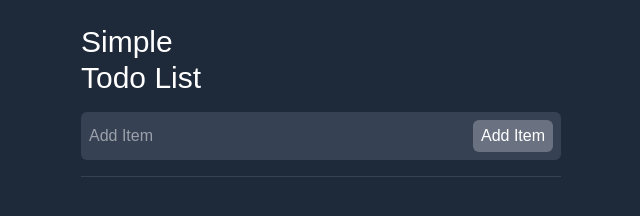
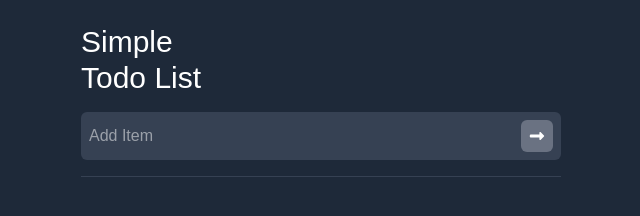
Before and after one commit to TavionK/Vanilla-JS-Todo-List-App, a website built with Vite: page index.html in a window 1280 px wide. Shown: the whole page, without its empty margins (319-959 px from the left). Built offline with nearby package versions, Linux system fonts and the light colour scheme.

Commit message:
"Improve button styling and replace 'Add Item' text with SVG icon for a cleaner UI"

```diff
--- a/index.html
+++ b/index.html
@@ -24,13 +24,22 @@
             placeholder="Add Item"
           />
           <button
-            class="bg-gray-500 border-none px-2 py-1 rounded-md text-white hover:bg-gray-600 ease-in-out duration-200"
+            class="cursor-pointer bg-gray-500 border-none p-2 rounded-md text-white hover:bg-gray-600 ease-in-out duration-200"
             id="add-btn"
           >
-            Add Item
+            <svg
+              class="fill-white size-4"
+              xmlns="http://www.w3.org/2000/svg"
+              viewBox="0 0 640 640"
+            >
+              <!--!Font Awesome Free v7.2.0 by @fontawesome - https://fontawesome.com License - https://fontawesome.com/license/free Copyright 2026 Fonticons, Inc.-->
+              <path
+                d="M598.6 297.4C611.1 309.9 611.1 330.2 598.6 342.7L470.6 470.7C461.4 479.9 447.7 482.6 435.7 477.6C423.7 472.6 416 460.9 416 448L416 384L80 384C53.5 384 32 362.5 32 336L32 304C32 277.5 53.5 256 80 256L416 256L416 192C416 179.1 423.8 167.4 435.8 162.4C447.8 157.4 461.5 160.2 470.7 169.3L598.7 297.3z"
+              />
+            </svg>
           </button>
         </div>
-        <hr class="border-gray-700" />
+        <hr class="border-gray-700 mb-4" />
         <div>
           <ul id="list-area"></ul>
         </div>
```
